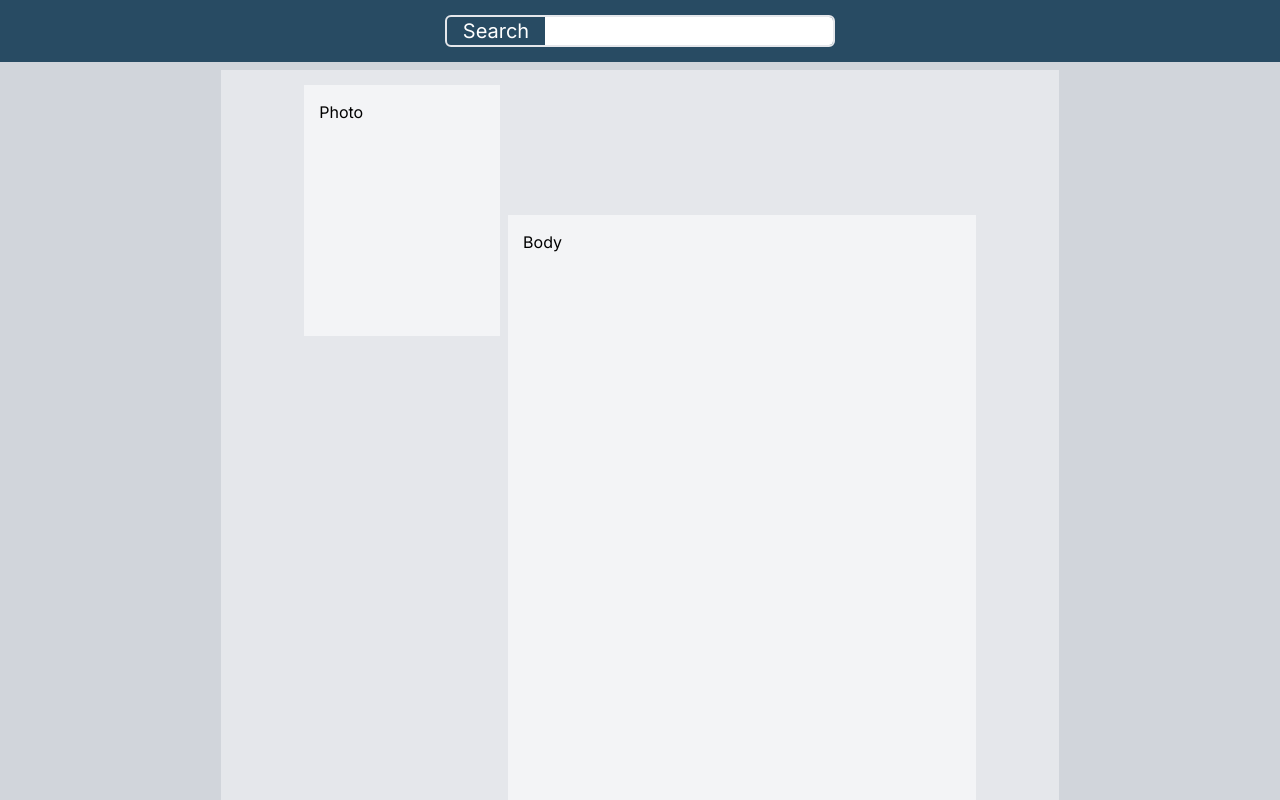
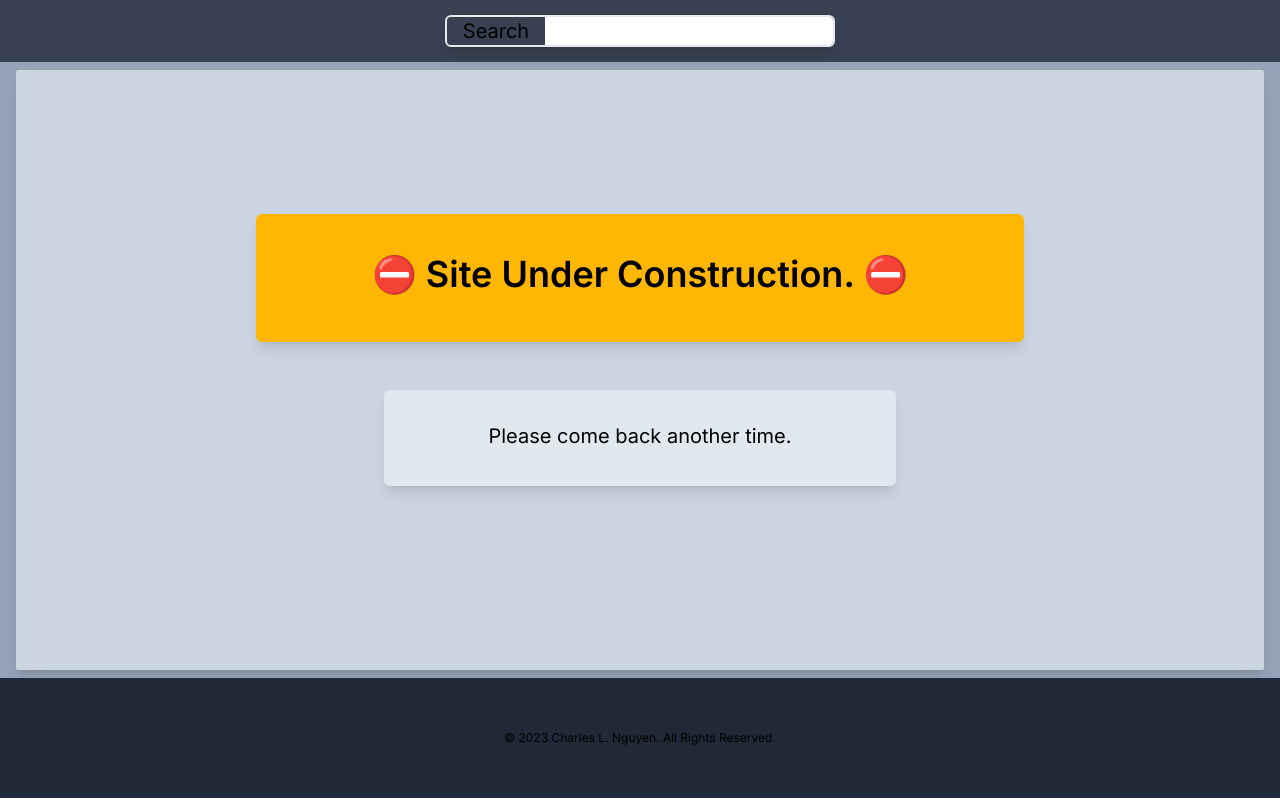
Before and after one commit to nkarl/nkarl.github.io, a Next.js app: page / in a window 1280 px wide. Shown: the top 800 px of the page. Built offline with nearby package versions, Linux system fonts and the light colour scheme.

Commit message:
Marked site as under construction.

```diff
--- a/src/app/Pages/ProfilePage.css
+++ b/src/app/Pages/ProfilePage.css
@@ -7,82 +7,15 @@ html {
 }
 
 .header {
-  background-color: #284B63;
-  color: #ffffff;
+  /*background-color: #284B63;*/
+  /*color: #ffffff;*/
   padding: 15px;
 }
 
-.row::after {
-  content: "";
-  clear: both;
-  display: block;
-}
-
-[class*="col-"] {
-  float: left;
-  padding: 15px;
-}
-
-.menu ul {
-  list-style-type: none;
-  margin: 0;
-  padding: 0;
-}
-
-.menu li {
-  padding: 8px;
-  margin-bottom: 7px;
-  background-color: #5BC0EB;
-  color: #ffffff;
-  box-shadow:
-    0 1px 3px rgba(0, 0, 0, 0.12),
-    0 1px 2px rgba(0, 0, 0, 0.24);
-}
-
-.menu li:hover {
-  background-color: #33b5e5;
-}
-
-.aside {
-  background-color: #33b5e5;
-  padding: 15px;
-  color: #ffffff;
-  text-align: center;
-  font-size: 14px;
-  box-shadow:
-    0 1px 3px rgba(0, 0, 0, 0.12),
-    0 1px 2px rgba(0, 0, 0, 0.24);
-}
-
 .footer {
-  background-color: #5BC0EB;
-  color: #ffffff;
-  text-align: center;
+  /*background-color: #5BC0EB;*/
+  /*color: #ffffff;*/
+  /*text-align: center;*/
   font-size: 12px;
   padding: 15px;
 }
-
-/* For desktop: */
-/*.col-1  { width: 8.33%;  }*/
-/*.col-2  { width: 16.66%; }*/
-.col-3 {
-  width: 25%;
-}
-/*.col-4  { width: 33.33%; }*/
-/*.col-5  { width: 41.66%; }*/
-.col-6 {
-  width: 50%;
-}
-/*.col-7  { width: 58.33%; }*/
-/*.col-8  { width: 66.66%; }*/
-/*.col-9  { width: 75%;    }*/
-/*.col-10 { width: 83.33%; }*/
-/*.col-11 { width: 91.66%; }*/
-/*.col-12 { width: 100%;   }*/
-
-@media only screen and (max-width: 768px) {
-  /* For mobile phones: */
-  [class*="col-"] {
-    width: 100%;
-  }
-}
--- a/src/app/Pages/ProfilePage.jsx
+++ b/src/app/Pages/ProfilePage.jsx
@@ -8,39 +8,40 @@ function ProfilePage() {
   return (
     <>
       {/* header */}
-      <div className="header min-w-[100%] grid place-items-center">
-        <div className="grid-cols-2 border-2 rounded-md text-xl">
+      <div className="min-h-screen flex flex-col">
+        <div className="header min-w-[100%] grid place-items-center self-start bg-gray-700">
+          <div className="grid-cols-2 border-2 rounded-md text-xl hover:scale-110 transform duration-200 ease-out shadow-lg">
             <label
               className="border-gray-100 px-4"
-            style={{ "border-radius": "4px 0 0 4px" }}
+              style={{ borderRadius: "4px 0 0 4px" }}
             >
               Search
             </label>
             <input
               className="border-gray-100"
-            style={{ "border-radius": "0 4px 4px 0" }}
+              style={{ borderRadius: "0 4px 4px 0" }}
             ></input>
           </div>
         </div>
 
         {/* Body */}
-      <div className="min-w-full bg-gray-400">
-        {/* TODO: set transform for different screen sizes */}
-        <div className="text-black w-screen bg-gray-300 p-2 grid grid-cols-12 gap-4">
-          <div className="min-h-screen bg-gray-200 col-start-3 col-end-11 grid grid-cols-12 grid-rows-6 gap-2 grid-flow-col auto-cols-max">
-            <div className="bg-gray-100 col-start-2 col-span-3 row-start-1 row-span-2 hover:scale-110 transform ease-in-out duration-200">
-              Photo
+        <div className="body bg-slate-400 grid place-items-stretch py-2 p-4">
+          <div className="min-h-[75vh] bg-slate-300 rounded-sm flex flex-col items-center content-center shadow-lg">
+            <div className="bg-[#ffb703] m-8 w-[48rem] h-[8rem] p-10 rounded-md text-black text-center text-4xl shadow-lg font-semibold mt-36 hover:scale-105 transform duration-300 ease-in-out hover:shadow-2xl hover:border-2 hover:border-slate-200">
+              ⛔ Site Under Construction. ⛔
             </div>
-            <div className="bg-gray-100 col-start-5 col-span-7 row-start-2 row-span-full hover:scale-[102%] transform ease-in-out duration-200">
-              Body
-            </div>
+            <div className="bg-slate-200 m-4 w-[32rem] h-[6rem] p-8 rounded-md text-black text-center text-xl shadow-lg hover:scale-105 transform duration-300 ease-in-out hover:shadow-xl hover:border-2 hover:border-slate-200">
+              Please come back another time.
             </div>
           </div>
         </div>
 
         {/* Footer */}
-      <div className="footer min-h-[15vh] grid place-items-center">
+        <div className="footer min-w-full min-h-[15vh] grid place-items-center self-end bg-gray-800">
+          <p className="hover:scale-110 transform duration-200 ease-in-out">
             © 2023 Charles L. Nguyen. All Rights Reserved.
+          </p>
+        </div>
       </div>
     </>
   );
```
Lines whose indentation alone changed are shown as unchanged.
